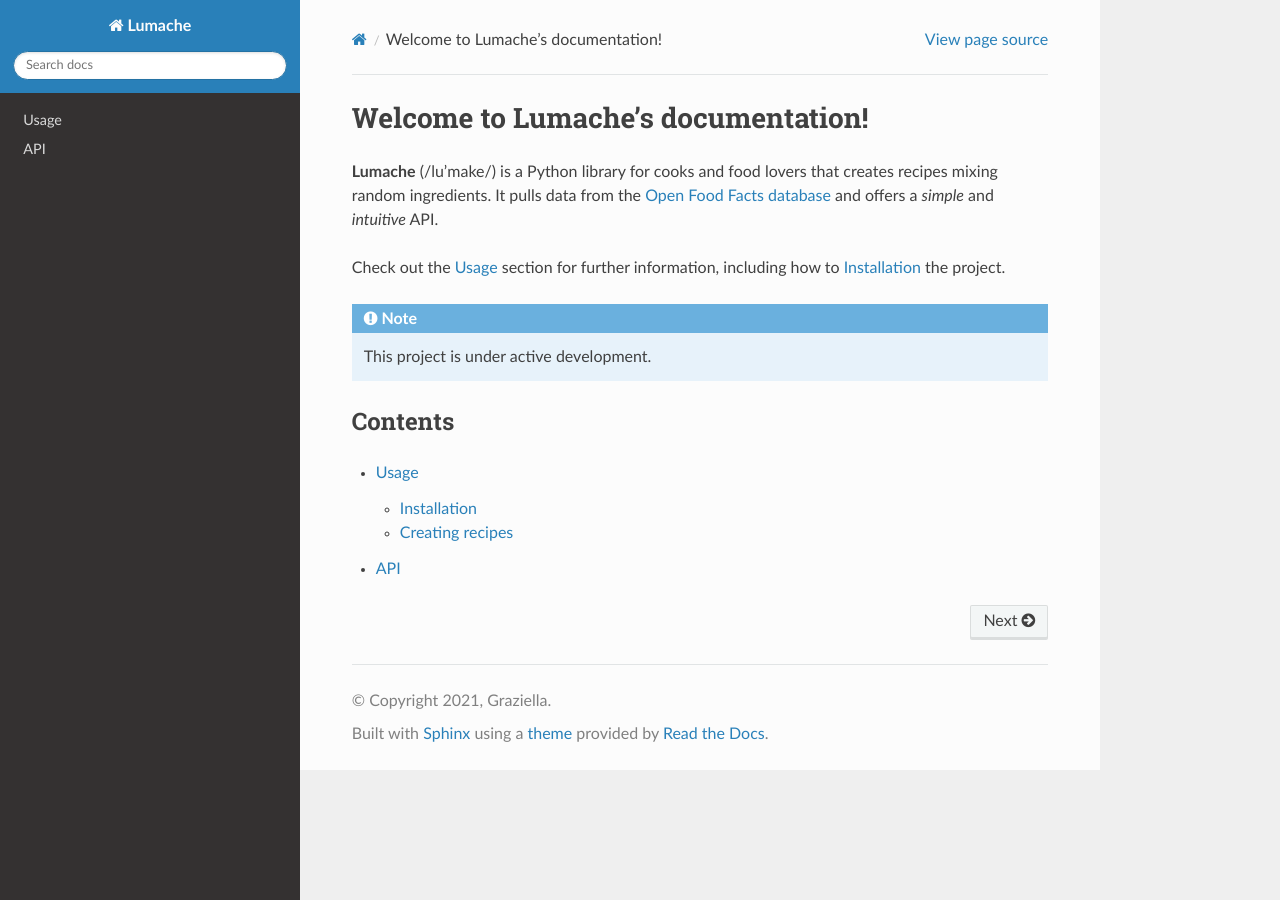
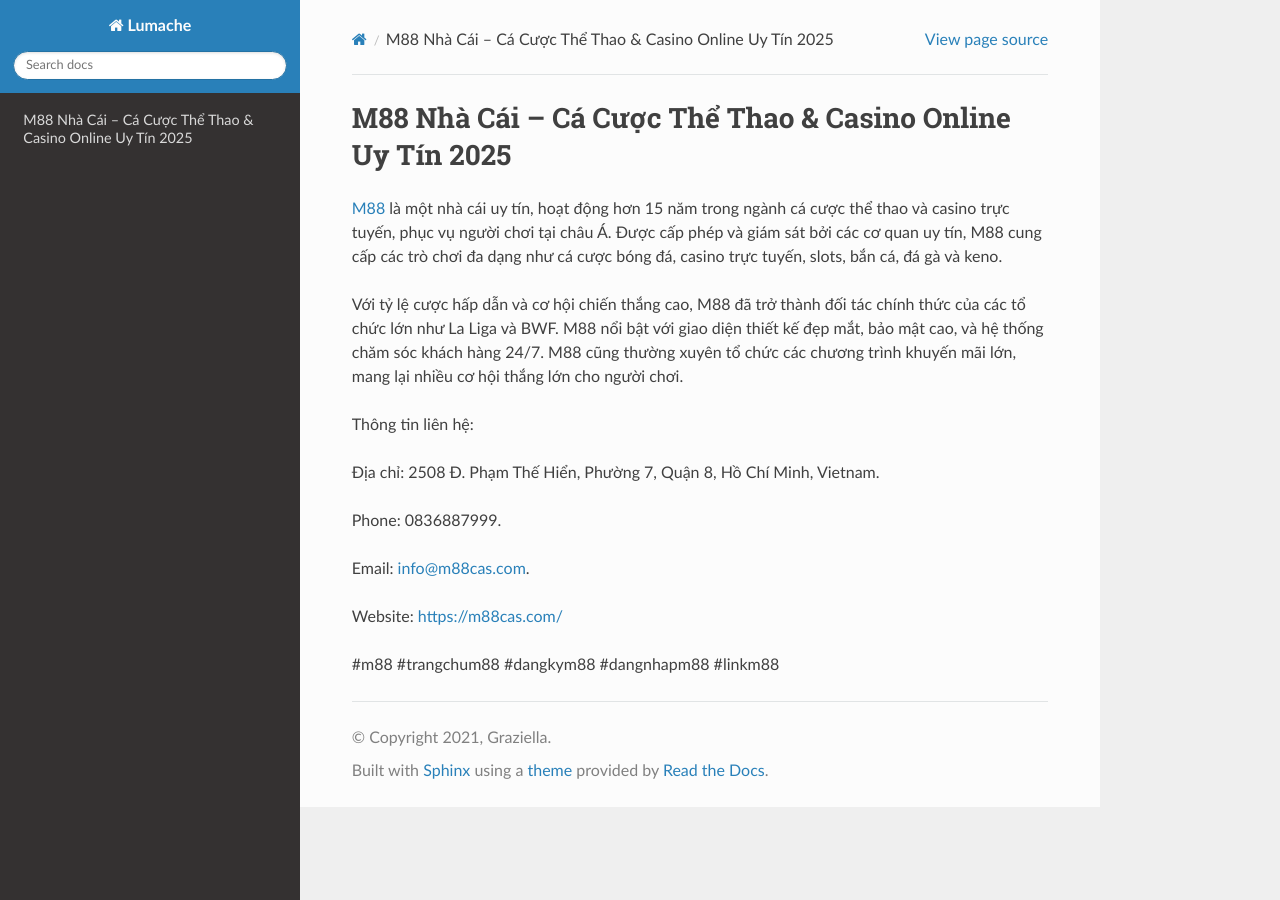
Before and after one commit to dtri8785/1m88cascom, a Sphinx documentation site: the page built from docs/source/index.rst, in a window 1280 px wide. Built offline with Sphinx 7.4.7 and the Read the Docs theme 3.1.0, drawn with Linux system fonts in a browser that asks for light colours.

Commit message:
Update index.rst

```diff
--- a/docs/source/index.rst
+++ b/docs/source/index.rst
@@ -1,22 +1,18 @@
-Welcome to Lumache's documentation!
+M88 Nhà Cái – Cá Cược Thể Thao & Casino Online Uy Tín 2025
 ===================================
 
-**Lumache** (/lu'make/) is a Python library for cooks and food lovers
-that creates recipes mixing random ingredients.
-It pulls data from the `Open Food Facts database <https://world.openfoodfacts.org/>`_
-and offers a *simple* and *intuitive* API.
+`M88 <https://m88cas.com/>`_ là một nhà cái uy tín, hoạt động hơn 15 năm trong ngành cá cược thể thao và casino trực tuyến, phục vụ người chơi tại châu Á. Được cấp phép và giám sát bởi các cơ quan uy tín, M88 cung cấp các trò chơi đa dạng như cá cược bóng đá, casino trực tuyến, slots, bắn cá, đá gà và keno.
 
-Check out the :doc:`usage` section for further information, including
-how to :ref:`installation` the project.
+Với tỷ lệ cược hấp dẫn và cơ hội chiến thắng cao, M88 đã trở thành đối tác chính thức của các tổ chức lớn như La Liga và BWF. M88 nổi bật với giao diện thiết kế đẹp mắt, bảo mật cao, và hệ thống chăm sóc khách hàng 24/7. M88 cũng thường xuyên tổ chức các chương trình khuyến mãi lớn, mang lại nhiều cơ hội thắng lớn cho người chơi.
 
-.. note::
+Thông tin liên hệ:
 
-   This project is under active development.
+Địa chỉ: 2508 Đ. Phạm Thế Hiển, Phường 7, Quận 8, Hồ Chí Minh, Vietnam.
 
-Contents
---------
+Phone: 0836887999.
 
-.. toctree::
+Email: info@m88cas.com.
 
-   usage
-   api
+Website: https://m88cas.com/
+
+#m88 #trangchum88 #dangkym88 #dangnhapm88 #linkm88
```
